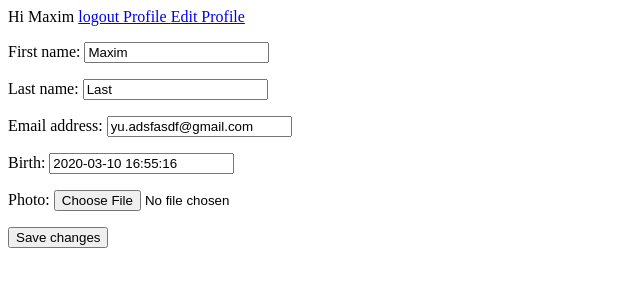
After one commit to alex-shef/it-winter-django, a Django app: page /edit/ in a window 1280 px wide. The commit adds this page. Shown: the top 300 px of the page, without its empty margins (0-640 px from the left). Run offline with Django 3.2, Linux system fonts and the light colour scheme; a user stored in the database is signed in; data comes from the database, SQL or seed files in the repository; both versions use the stored data as it was after the commit.

Commit message:
broken edit

```diff
--- a/lesson/forms.py
+++ b/lesson/forms.py
@@ -26,6 +26,7 @@ class CommentForm(forms.ModelForm):
         model = models.Comment
         fields = ('name', 'email', 'body')
 
+
 class UserRegistrationForm(forms.ModelForm):
 
     password = forms.CharField(label='Pass',
@@ -42,3 +43,15 @@ class UserRegistrationForm(forms.ModelForm):
         if cd['password'] != cd['password2']:
             raise forms.ValidationError('bad pass')
         return cd['password2']
+
+
+class ProfileEditForm(forms.ModelForm):
+    class Meta:
+        model = models.Profile
+        fields = ('birth', 'photo')
+
+
+class UserEditForm(forms.ModelForm):
+    class Meta:
+        model = User
+        fields = ('first_name', 'last_name', 'email')
--- a/lesson/templates/base.html
+++ b/lesson/templates/base.html
@@ -10,6 +10,7 @@
         Hi {{ request.user.first_name }}
     <a href="{% url "lesson:logout" %}"> logout </a>
     <a href="{% url "lesson:profile" %}"> Profile </a>
+    <a href="{% url "lesson:edit" %}"> Edit Profile </a>
 
 
     {% else %}
--- /dev/null
+++ b/lesson/templates/edit.html
@@ -0,0 +1,10 @@
+{% extends "base.html" %}
+{% block title %}edit profile {% endblock %}
+{% block content %}
+<form action="." method="post">
+    {{ user_form.as_p }}
+    {{ profile_form.as_p }}
+    {% csrf_token %}
+<p><input type="submit" value="Save changes"></p>
+</form>
+{% endblock %}
--- a/lesson/urls.py
+++ b/lesson/urls.py
@@ -37,6 +37,7 @@ urlpatterns = [
     path('reset/done/', au_views.PasswordResetCompleteView.as_view(), name='password_reset_complete'),
     path('profile/', views.view_profile, name='profile'),
     path('register/', views.register, name='register'),
+    path('edit/', views.edit, name='edit'),
 ]
 
 if settings.DEBUG:
--- a/lesson/views.py
+++ b/lesson/views.py
@@ -146,3 +146,21 @@ def register(request):
     return render(request,
                   'register.html',
                   {'form': user_form})
+
+@login_required
+def edit(request):
+    if request.method == 'POST':
+        user_form = forms.UserEditForm(instance=request.user,
+                                       data=request.POST)
+        profile_form = forms.ProfileEditForm(instance=request.user.profile,
+                                             data=request.POST,
+                                             files=request.FILES)
+        user_form.save()
+        profile_form.save()
+    else:
+        user_form = forms.UserEditForm(instance=request.user)
+        profile_form = forms.ProfileEditForm(instance=request.user.profile)
+    return render(request,
+                  'edit.html',
+                  {'user_form': user_form,
+                   'profile_form': profile_form})
```
Also changed, not shown: db.sqlite3, media/user/2020/03/10/tt.gif (deleted).
